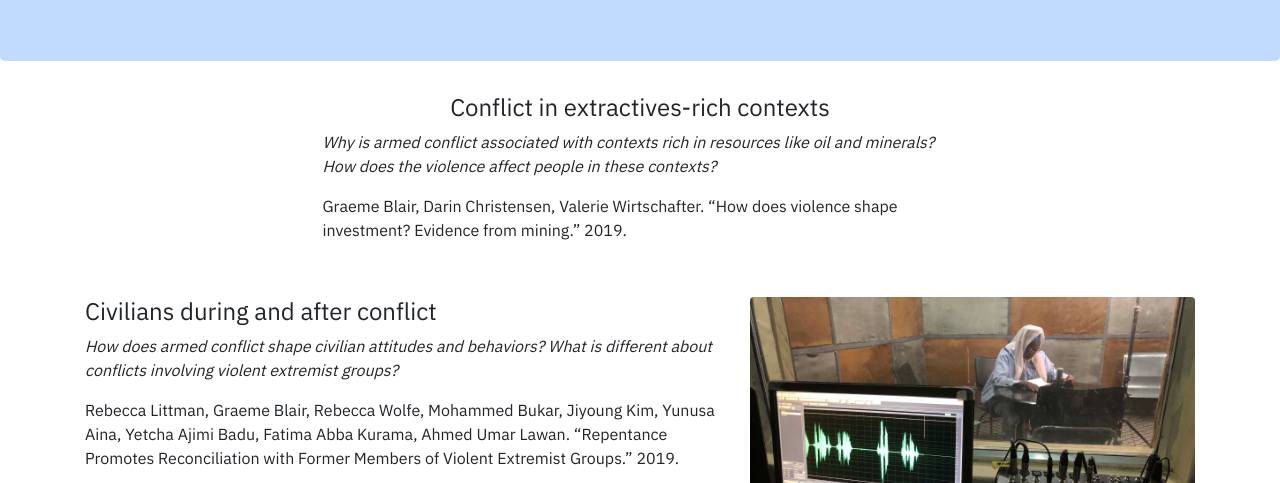
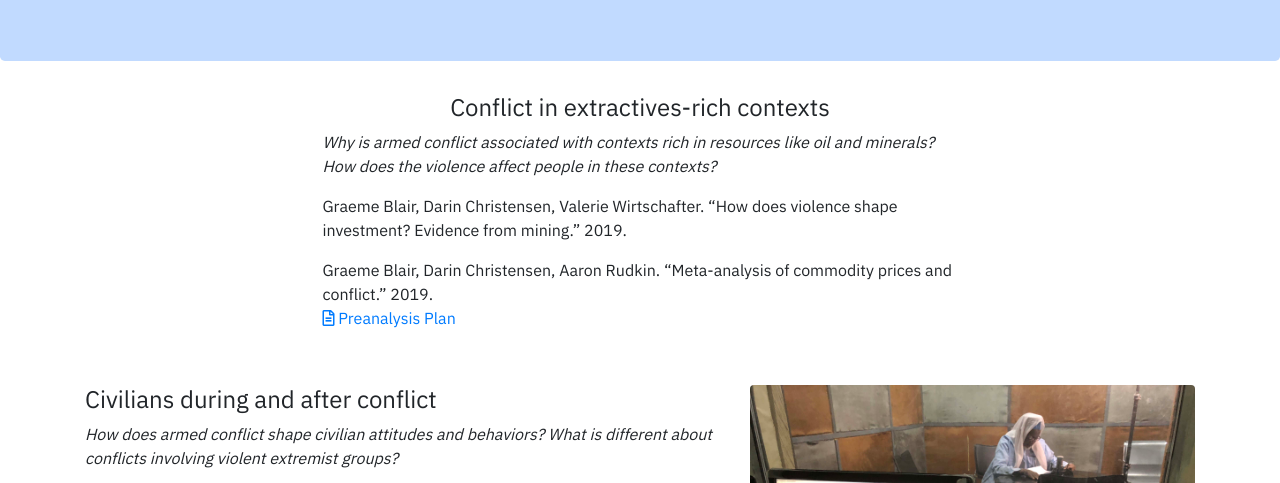
Before and after one commit to graemeblair/web, a plain HTML site: page index.html in a window 1280 px wide. Shown: the part 282-765 px from the top of the page. Drawn offline with nearby package versions, Linux system fonts and the light colour scheme; some icons are missing; files whose address does not match are found by name.

Commit message:
Update index.html

```diff
--- a/index.html
+++ b/index.html
@@ -98,6 +98,10 @@
                         <!--<br> <a href="/papers/repentance.pdf"><i class="far fa-file-pdf"></i> PDF</a>-->
                     </p>
 
+		    <p>Graeme Blair, Darin Christensen, Aaron Rudkin. &ldquo;Meta-analysis of commodity prices and conflict.&rdquo; 2019.
+                        <br> <!--<a href="/papers/repentance.pdf"><i class="far fa-file-pdf"></i> PDF</a>--> <a href="http://www.egap.org/registration/4993"><i class="far fa-file-alt"></i> Preanalysis Plan</a>
+                    </p>
+
                 </div>
             </div>
 
@@ -191,10 +195,10 @@
                         <br> <a href="https://declaredesign.org/r/declaredesign/"><i class="fas fa-globe-americas"></i> Web</a> </p>
 
                 <p>Graeme Blair, Jasper Cooper, Alexander Coppock, Macartan Humphreys, and Luke Sonnet. &ldquo;estimatr: Fast Estimators for Design-Based Inference.&rdquo; R package.
-                        <br> <a href="https://declaredesign.org/r/estimatr/"><i class="fas fa-download"></i> Web</a></p>
+                        <br> <a href="https://declaredesign.org/r/estimatr/"><i class="fas fa-globe-americas"></i> Web</a></p>
 
                 <p>Graeme Blair, Jasper Cooper, Alexander Coppock, Macartan Humphreys, Aaron Rudkin, and Neal Fultz. &ldquo;fabricatr</tt>: Imagine Your Data Before You Collect It.&rdquo; R package.
-                        <br> <a href="https://declaredesign.org/r/estimatr/"><i class="fas fa-download"></i> Web</a></p>
+                        <br> <a href="https://declaredesign.org/r/estimatr/"><i class="fas fa-globe-americas"></i> Web</a></p>
 
                 </div>
             </div>
```
